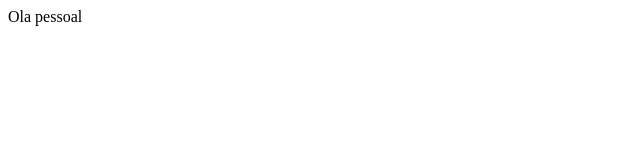
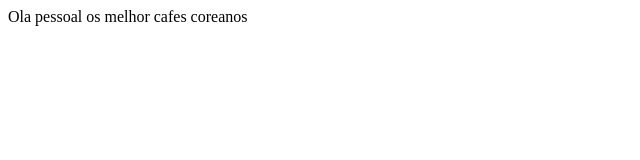
Before and after one commit to teamchoque/Coffee-Wow, a plain HTML site: page index.html in a window 1280 px wide. Shown: the whole page, without its empty margins (0-640 px from the left). Drawn offline with Linux system fonts and the light colour scheme.

Commit message:
segundocommit

```diff
--- a/index.html
+++ b/index.html
@@ -8,6 +8,7 @@
 <body>
     <head>
         Ola pessoal
+        os melhor cafes coreanos
     </head>
 
 
```
